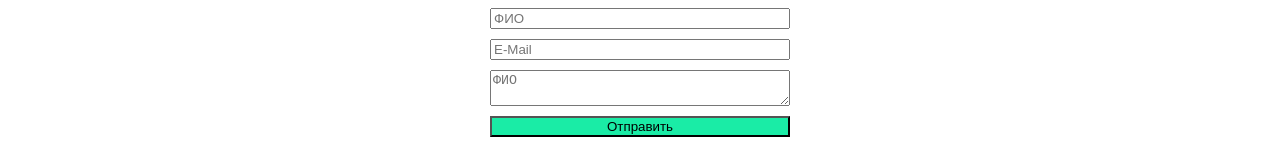
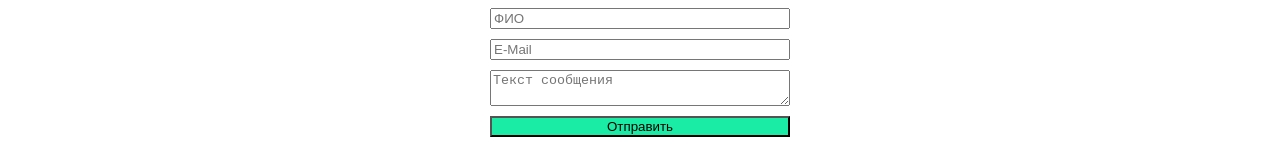
Before and after one commit to gavrilovegor519/stroymag, a JavaScript app: page /contacts in a window 1280 px wide. Shown: the part 644-800 px from the top of the page. Built offline with nearby package versions, Linux system fonts and the light colour scheme; the HTML template or start-up script is replaced by a standard one.

Commit message:
Небольшие поправки.

```diff
--- a/src/views/Contacts.js
+++ b/src/views/Contacts.js
@@ -21,7 +21,7 @@ function Contacts() {
                     <form action={() => alert("Сообщение отправлено")}>
                         <input type='text' placeholder='ФИО' />
                         <input type='email' placeholder='E-Mail' />
-                        <textarea placeholder='ФИО' />
+                        <textarea placeholder='Текст сообщения' />
                         <button>Отправить</button>
                     </form>
                     <h2>Карта</h2>
```
